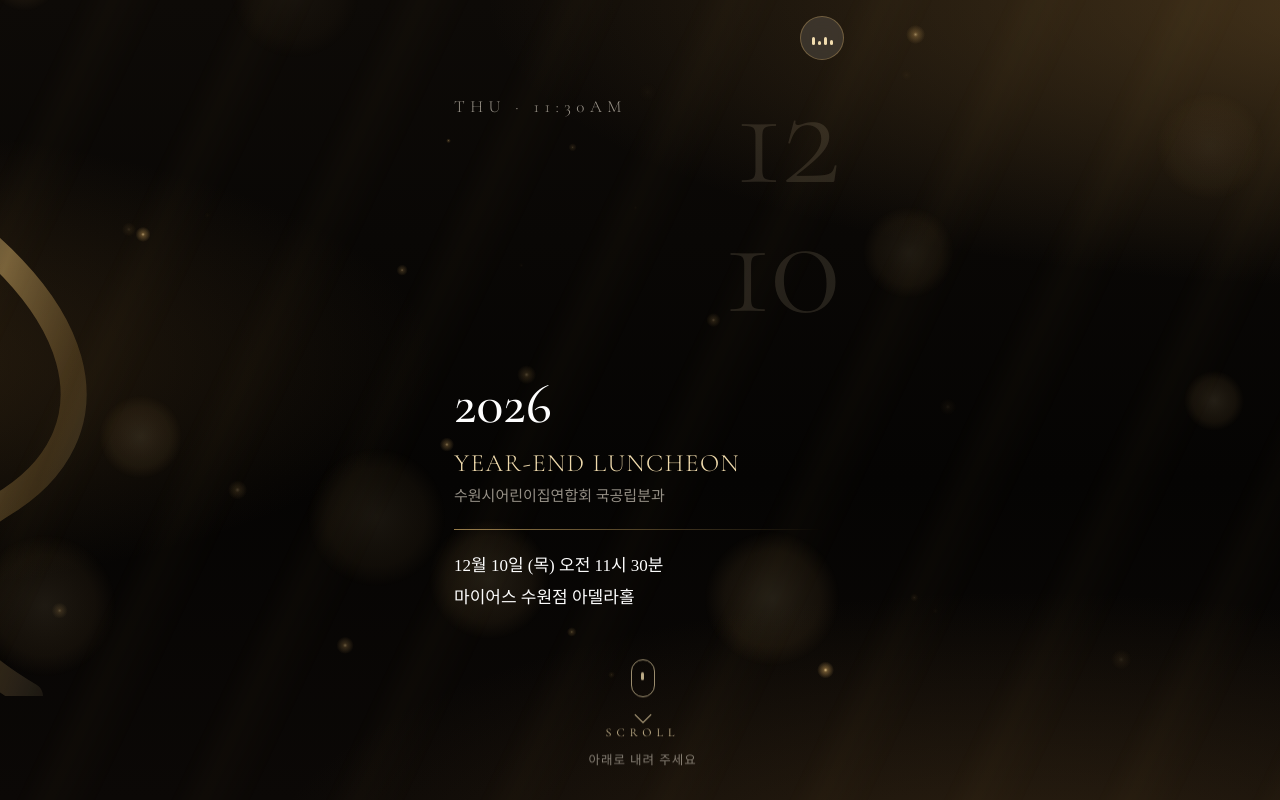
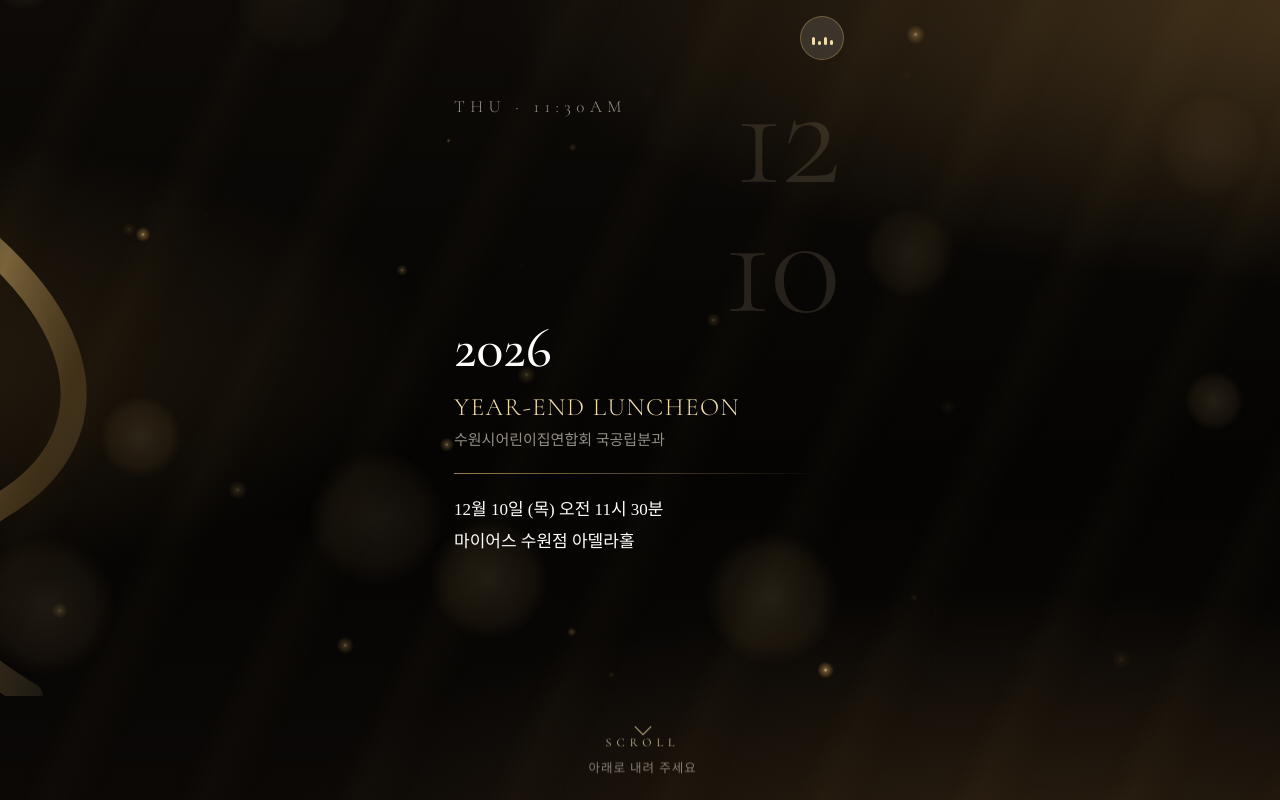
Before and after one commit to eastylechoi-create/suwon-yearend-2026, a plain HTML site: page city.html in a window 1280 px wide. Shown: the top 800 px of the page. Drawn offline with nearby package versions, Linux system fonts and the light colour scheme; a web font is replaced by a local one.

Commit message:
Add files via upload

```diff
--- a/city.html
+++ b/city.html
@@ -71,13 +71,13 @@
   .cover .when{position:absolute;top:96px;left:34px;font-size:17px;letter-spacing:.32em;color:var(--dim)}
   .cover .big{position:absolute;top:70px;right:22px;text-align:right;font-family:'Cormorant Garamond',serif;font-weight:300;
     font-size:150px;line-height:.86;color:rgba(241,220,174,.13);letter-spacing:-.02em}
-  .cover .main{position:absolute;left:34px;right:34px;top:47%}
+  .cover .main{position:absolute;left:34px;right:34px;top:40%}
   .cover .yr{font-family:'Cormorant Garamond',serif;font-weight:500;font-size:56px;line-height:1;color:#fff}
   .cover .ttl{font-family:'Cormorant Garamond',serif;font-size:25px;letter-spacing:.06em;margin-top:16px;color:var(--gold2)}
   .cover .kr{font-family:'Gowun Batang',serif;font-size:15px;color:var(--dim);margin-top:6px}
   .cover hr{border:0;height:1px;background:linear-gradient(90deg,rgba(217,179,108,.7),transparent);margin:24px 0 20px}
   .cover .info{font-size:17px;line-height:1.9;color:#fff}
-  .cover .scroll{position:absolute;left:0;right:0;bottom:34px;margin:0 auto;width:120px;display:flex;flex-direction:column;align-items:center;gap:10px;background:none;border:0;cursor:pointer;color:var(--gold2);font-family:'Cormorant Garamond',serif;font-size:12px;letter-spacing:.42em;padding-left:.42em}
+  .cover .scroll{position:absolute;left:0;right:0;bottom:26px;margin:0 auto;width:140px;display:flex;flex-direction:column;align-items:center;gap:8px;background:none;border:0;cursor:pointer;color:var(--gold2);font-family:'Cormorant Garamond',serif;font-size:12px;letter-spacing:.42em;padding-left:.42em}
   .cover .scroll .kr{font-family:'Noto Serif KR',serif;font-size:12.5px;letter-spacing:.08em;color:var(--dim);padding:0;margin:0}
   .cover .scroll .mouse{width:24px;height:38px;border:1.5px solid rgba(241,220,174,.75);border-radius:14px;position:relative}
   .cover .scroll .mouse:before{content:'';position:absolute;left:50%;top:7px;width:3px;height:8px;margin-left:-1.5px;border-radius:2px;background:var(--gold2);animation:wheel 1.8s ease-in-out infinite}
@@ -206,7 +206,7 @@
       <hr>
       <div class="info">12월 10일 (목) 오전 11시 30분<br>마이어스 수원점 아델라홀</div>
     </div>
-    <button class="scroll" id="scrollHint" aria-label="아래로 내려보기"><span class="mouse"></span><span class="chev"></span><span>SCROLL</span><span class="kr">아래로 내려 주세요</span></button>
+    <button class="scroll" id="scrollHint" aria-label="아래로 내려보기"><span class="chev"></span><span>SCROLL</span><span class="kr">아래로 내려 주세요</span></button>
   </header>
 
   <!-- 모시는 글 -->
```
